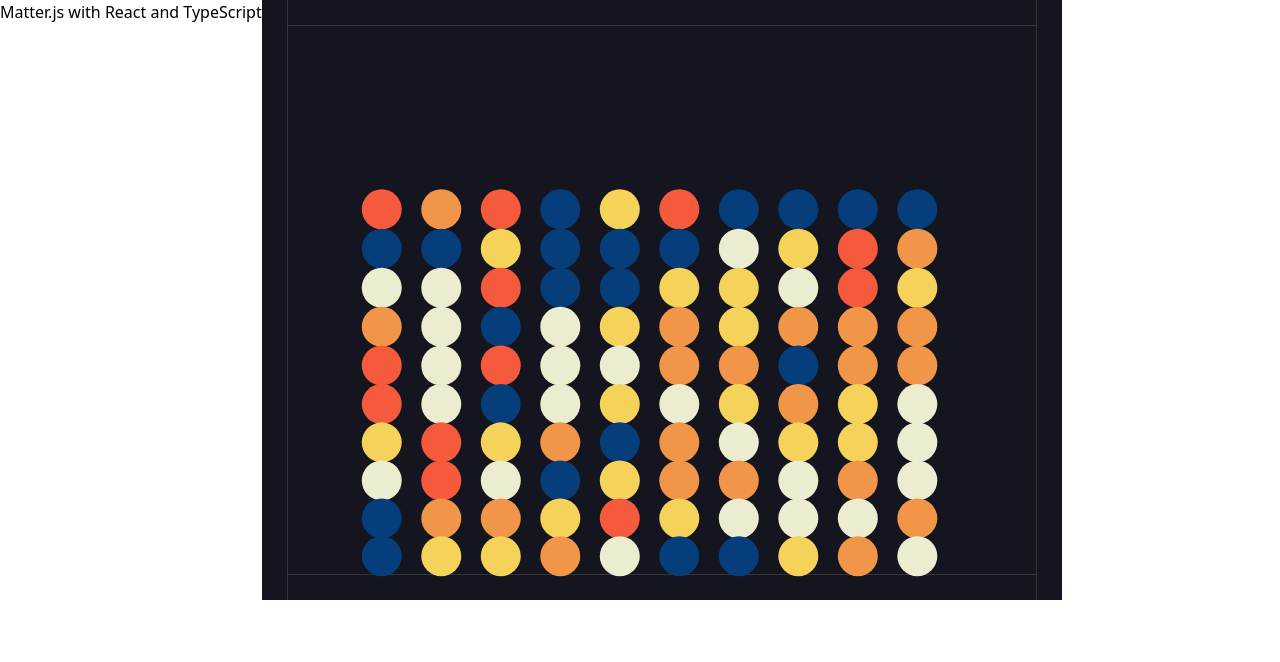
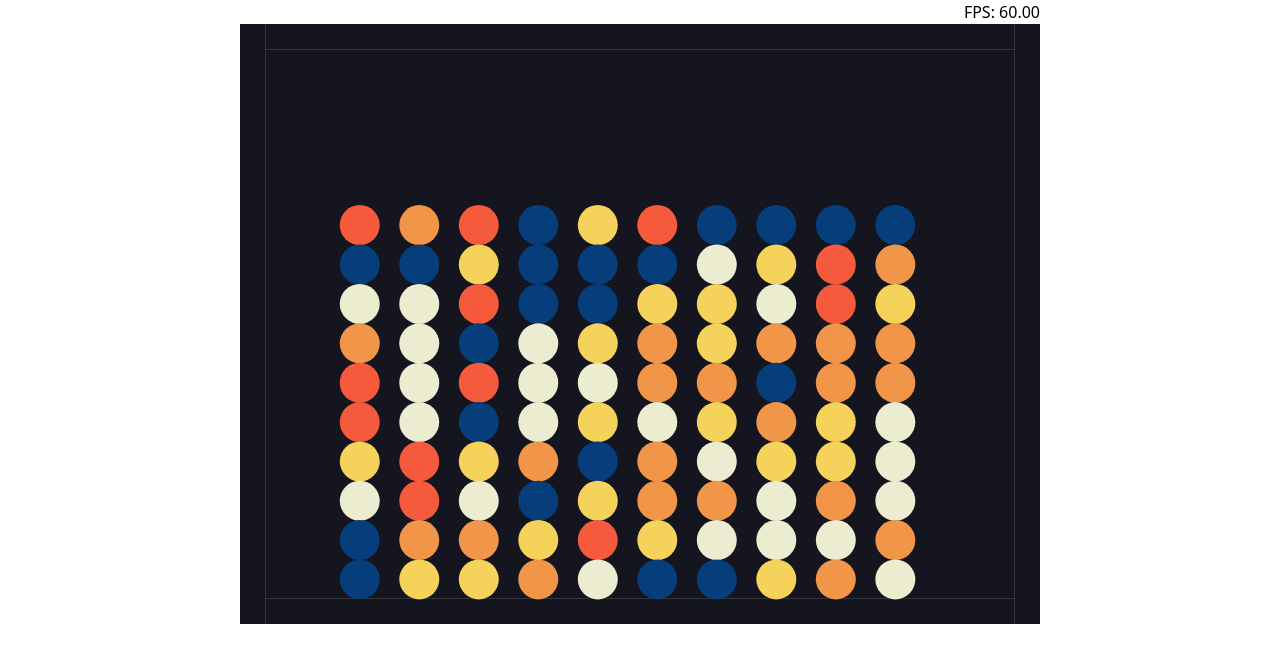
Before and after one commit to AndreiBalan-dev/there-is-no-website, a React (Vite) app in the folder app/: page / in a window 1280 px wide. Shown: the top 662 px of the page. Built offline with nearby package versions, Linux system fonts and the light colour scheme.

Commit message:
fps and gravity

```diff
--- a/app/src/App.tsx
+++ b/app/src/App.tsx
@@ -3,8 +3,7 @@ import MatterComponent from "./components/WorldEntity";
 
 const App: React.FC = () => {
   return (
-    <div className="flex">
-      <h1>Matter.js with React and TypeScript</h1>
+    <div className="flex justify-center">
       <MatterComponent />
     </div>
   );
--- a/app/src/components/WorldEntity.tsx
+++ b/app/src/components/WorldEntity.tsx
@@ -16,11 +16,13 @@ interface RenderWithMouse extends Render {
 }
 
 const MatterComponent: React.FC = () => {
+  const [fps, setFps] = React.useState(0);
   const sceneRef = useRef<HTMLDivElement>(null);
 
   useEffect(() => {
     const engine = Engine.create();
     const { world } = engine;
+    world.gravity.y = 0.1;
 
     const render: RenderWithMouse = Render.create({
       element: sceneRef.current!,
@@ -32,6 +34,18 @@ const MatterComponent: React.FC = () => {
       },
     });
 
+    let lastTimestamp = performance.now();
+
+    const updateFps = () => {
+      const currentTimestamp = performance.now();
+      const delta = currentTimestamp - lastTimestamp;
+      lastTimestamp = currentTimestamp;
+      const currentFps = Math.round(1000 / delta);
+      setFps(currentFps);
+    };
+
+    Matter.Events.on(render, "beforeRender", updateFps);
+
     var stack = Composites.stack(
       100,
       600 - 21 - 20 * 20,
@@ -40,7 +54,11 @@ const MatterComponent: React.FC = () => {
       20,
       0,
       function (x: number, y: number) {
-        return Bodies.circle(x, y, 20);
+        return Bodies.circle(x, y, 20, {
+          friction: 0.1,
+          frictionAir: 0.01,
+          frictionStatic: 0.5,
+        });
       }
     );
     // @ts-ignore
@@ -68,15 +86,12 @@ const MatterComponent: React.FC = () => {
 
     World.add(world, mouseConstraint);
 
-    // Assign the mouse to render
     render.mouse = mouse;
 
-    // Run the engine and renderer
     Engine.run(engine);
     Render.run(render);
 
     return () => {
-      // Cleanup the Matter.js engine and renderer
       Render.stop(render);
       Engine.clear(engine);
       World.clear(world, false);
@@ -85,7 +100,13 @@ const MatterComponent: React.FC = () => {
     };
   }, []);
 
-  return <div ref={sceneRef}></div>;
+  return (
+    <>
+      <div ref={sceneRef}>
+        <div className="flex justify-end">FPS: {fps.toFixed(2)}</div>
+      </div>
+    </>
+  );
 };
 
 export default MatterComponent;
```
